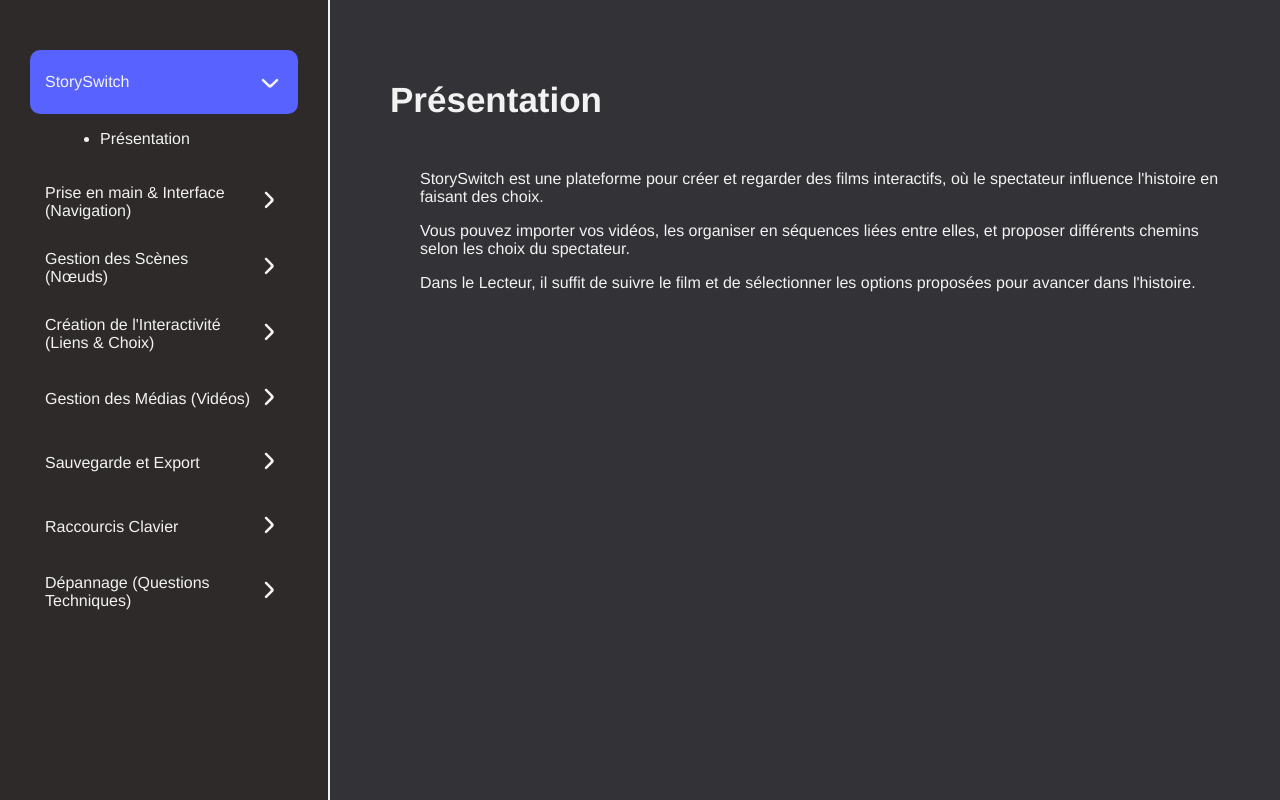
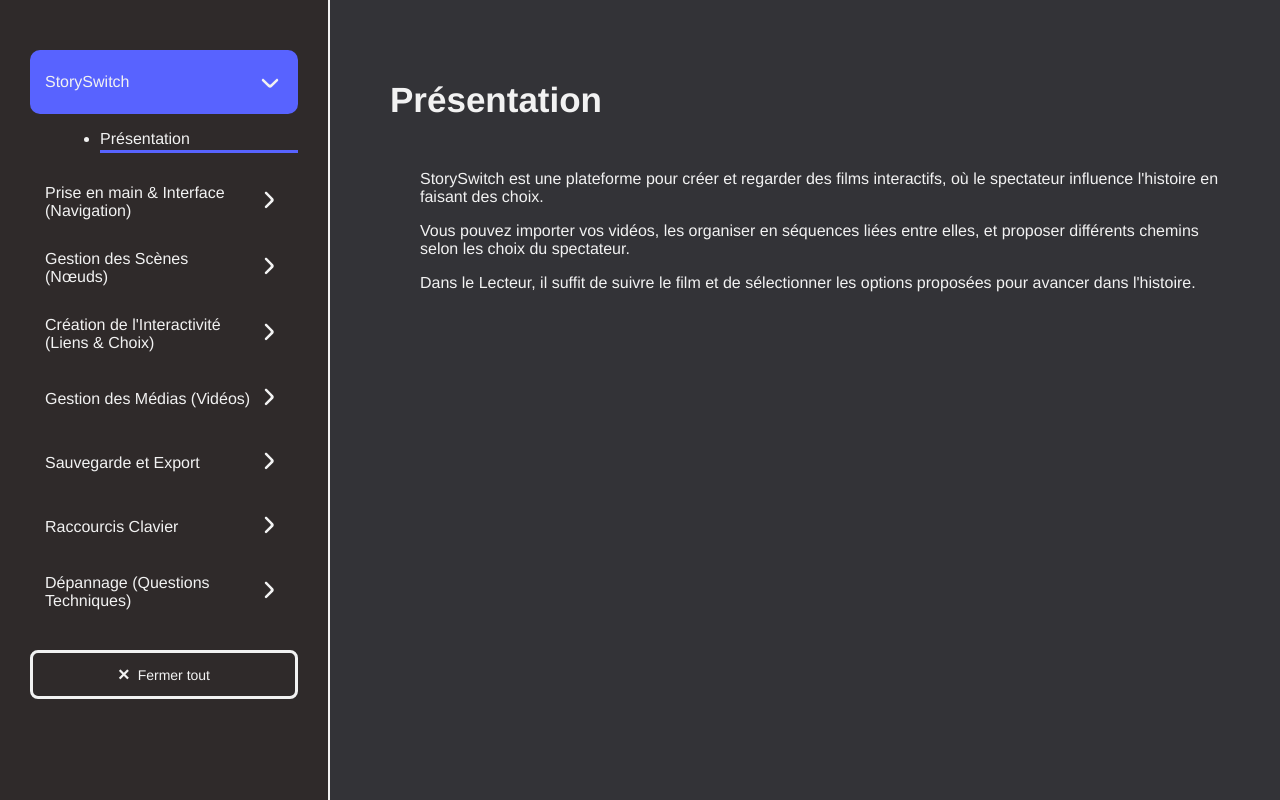
Before and after one commit to StorySwitchProjectTeam/StorySwitchTeam, a PHP site: page /ton_dossier/wiki.html in a window 1280 px wide. Shown: the part 102-902 px from the top of the page. Run offline with PHP 8.4, Linux system fonts and the light colour scheme.

Commit message:
améliorations
ajout d'un bouton pour fermer tous les menu + autres changes

```diff
--- a/js/wiki.js
+++ b/js/wiki.js
@@ -1,8 +1,11 @@
+//Définition des variables
 const listes = document.querySelectorAll(".menu_liste .element_liste");
 const sous_liste = document.querySelectorAll(".element_sous_liste");
 const li = document.querySelectorAll(".element_sous_liste li");
 const span = document.querySelectorAll(".element_liste span");
 const section = document.querySelectorAll(".right_main section");
+const fermer_listes = document.querySelector(".fermer_listes");
+
 
 // Affcher les sous listes
 listes.forEach(function(liste) {
@@ -24,6 +27,7 @@ listes.forEach(function(liste) {
     });
 });
 
+
 //Faire afficher les sections à partir des sous_listes
 li.forEach(function(item, index) {
     item.addEventListener("click", function(event) {
@@ -39,10 +43,31 @@ li.forEach(function(item, index) {
     });
 });
 
-// Par défaut on ouvre la preière partie
+
+// Par défaut
 document.addEventListener("DOMContentLoaded", e=>{
     listes[0].classList.add("element_liste_open");
     section[0].style.display = "block";
     span[0].classList.add("open_span");
     sous_liste[0].style.display = "flex";
+    li[0].classList.add('li_active');
 })
+
+// Fermer toutes les listes
+fermer_listes.addEventListener("click", function() {
+    listes.forEach(function(liste) {
+        if (liste.classList.contains("element_liste_open")) {
+            liste.classList.remove("element_liste_open");
+        }
+    });
+    sous_liste.forEach(function(liste) {
+        if (liste.style.display = "flex") {
+            liste.style.display = "none";
+        }
+    });
+    span.forEach(function(liste) {
+        if (liste.classList.contains("open_span")) {
+            liste.classList.remove("open_span");
+        }
+    });
+});
--- a/styles/wiki.css
+++ b/styles/wiki.css
@@ -27,6 +27,8 @@ main {
     display: flex;
 }
 
+/************* Menu ****************/
+
 .menu_wiki {
     width: 350px;
     background: #2F2A2A;
@@ -36,6 +38,43 @@ main {
     border-right: solid 2px #F2F2F2;
     height: 100dvh;
     overflow-y: auto;
+    scrollbar-width: thin;
+    scrollbar-color: #5863FF transparent;
+}
+
+.menu_wiki::-webkit-scrollbar-track {
+    background: #2F2A2A;
+    border-radius: 4px;
+}
+
+.menu_wiki::-webkit-scrollbar-thumb {
+    background: #5863FF;
+    border-radius: 4px;
+}
+
+.fermer_listes {
+    display: flex;
+    align-items: center;
+    justify-content: center;
+    gap: 8px;
+    border: none;
+    border-radius: 8px;
+    padding: 10px 20px;
+    margin: 15px 30px;
+    font-size: 14px;
+    font-weight: 500;
+    cursor: pointer;
+    transition: all 0.3s ease;
+    border: solid 3px #F2F2F2;
+}
+
+.fermer_listes:hover {
+    background: #5863FF50;
+}
+
+.fermer_listes span {
+    font-size: 20px;
+    font-weight: bold;
 }
 
 .menu_liste {
@@ -61,7 +100,6 @@ main {
 
 .element_liste_open {
     background: #5863FF !important;
-    ;
 }
 
 .element_liste span {
@@ -106,6 +144,12 @@ span svg {
 .element_sous_liste li:hover::after {
     width: 100%;
 }
+
+.li_active::after {
+    width: 100% !important;
+}
+
+/************* Partie Gauche ****************/
 
 .right_main {
     flex: 1;
@@ -165,3 +209,20 @@ span svg {
     display: inline-block;
     text-align: center;
 }
+
+table, tr, td {
+    border: solid 1px #F2F2F2;
+    border-collapse: collapse;
+}
+
+td {
+    padding: 20px 20px;
+}
+
+tr:nth-child(2n) {
+    background: #F2F2F210;
+}
+
+td:nth-child(2n) {
+    font-weight: bold;
+}
--- a/wiki.html
+++ b/wiki.html
@@ -15,7 +15,6 @@
     </header>
     <main>
         <div class="menu_wiki">
-
             <div class="menu_liste">
                 <!-- ------------ -->
                 <!-- PRESENTATION -->
@@ -192,8 +191,10 @@
                     <li>Mes câbles sont bizarres (courbes ou droits).</li>
                 </ul>
             </div>
+            <div class="fermer_listes">
+                <span>×</span> Fermer tout
+            </div>
         </div>
-
 
         <div class="right_main">
             <div class="right_main">
```
